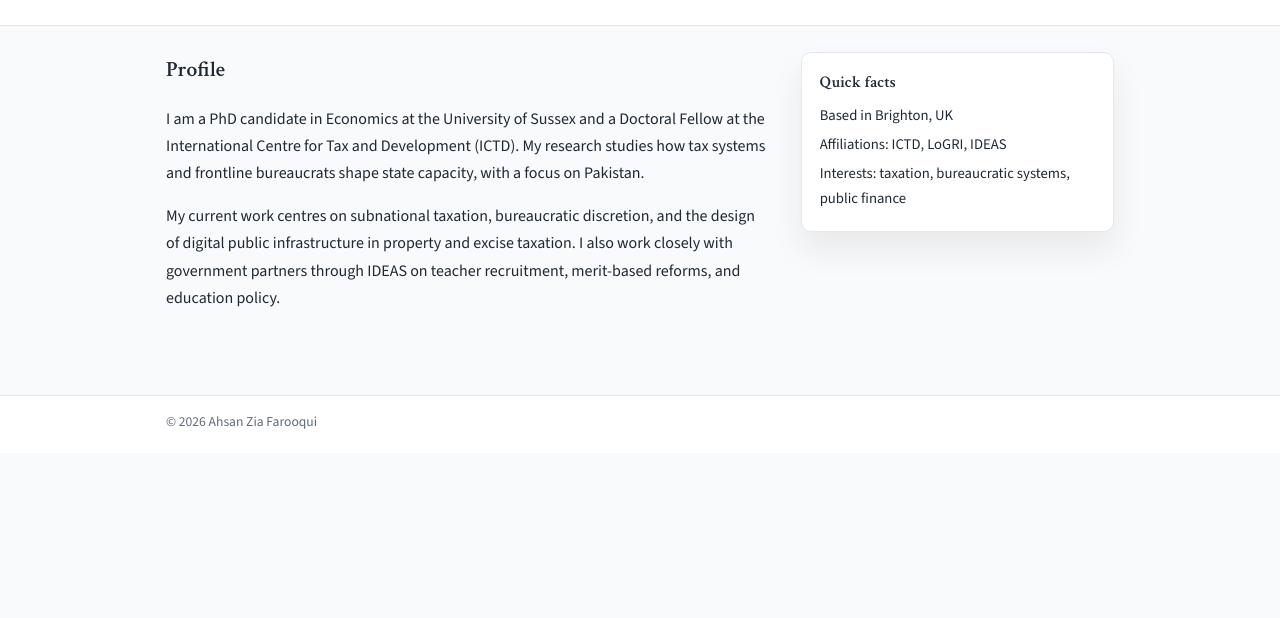
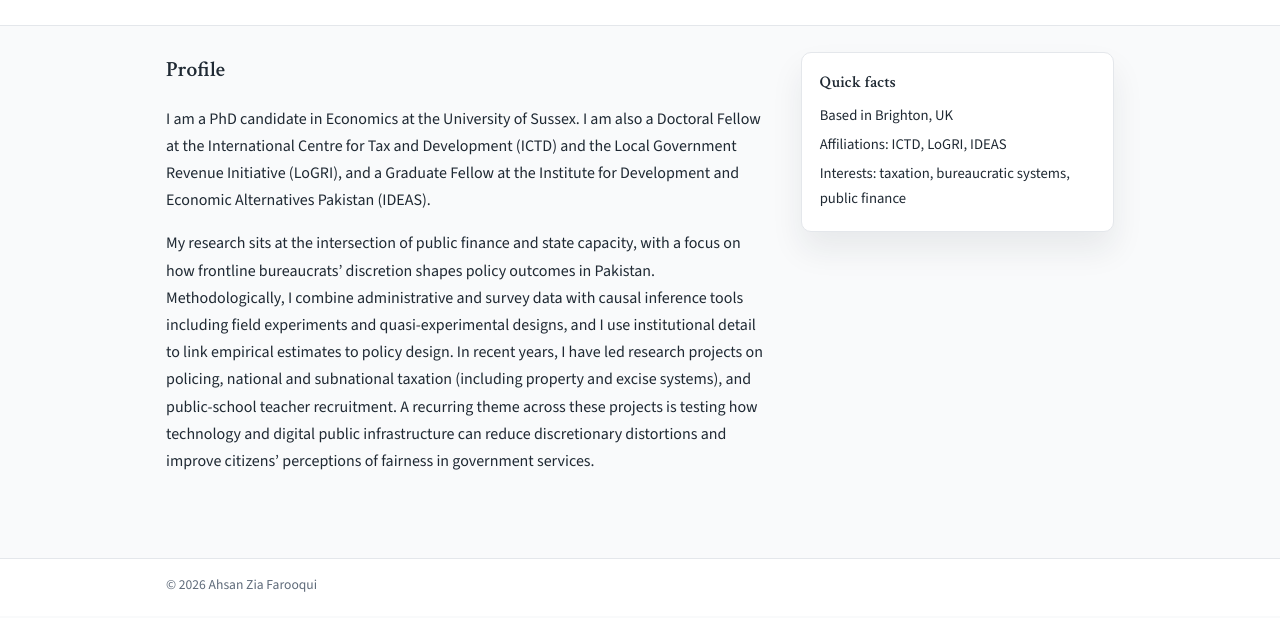
Before and after one commit to AhsanZiaFarooqui/ahsanziafarooqui.github.io, a plain HTML site: page about.html in a window 1280 px wide. Shown: the part 182-800 px from the top of the page. Drawn offline with nearby package versions, Linux system fonts and the light colour scheme.

Commit message:
New about

```diff
--- a/about.html
+++ b/about.html
@@ -28,14 +28,10 @@
       <section>
         <h2>Profile</h2>
         <p>
-          I am a PhD candidate in Economics at the University of Sussex and a Doctoral Fellow at the
-          International Centre for Tax and Development (ICTD). My research studies how tax systems and
-          frontline bureaucrats shape state capacity, with a focus on Pakistan.
+         I am a PhD candidate in Economics at the University of Sussex. I am also a Doctoral Fellow at the International Centre for Tax and Development (ICTD) and the Local Government Revenue Initiative (LoGRI), and a Graduate Fellow at the Institute for Development and Economic Alternatives Pakistan (IDEAS).
         </p>
         <p>
-          My current work centres on subnational taxation, bureaucratic discretion, and the design of
-          digital public infrastructure in property and excise taxation. I also work closely with government
-          partners through IDEAS on teacher recruitment, merit-based reforms, and education policy.
+          My research sits at the intersection of public finance and state capacity, with a focus on how frontline bureaucrats’ discretion shapes policy outcomes in Pakistan. Methodologically, I combine administrative and survey data with causal inference tools including field experiments and quasi-experimental designs, and I use institutional detail to link empirical estimates to policy design. In recent years, I have led research projects on policing, national and subnational taxation (including property and excise systems), and public-school teacher recruitment. A recurring theme across these projects is testing how technology and digital public infrastructure can reduce discretionary distortions and improve citizens’ perceptions of fairness in government services.
         </p>
       </section>
       <aside>
```
